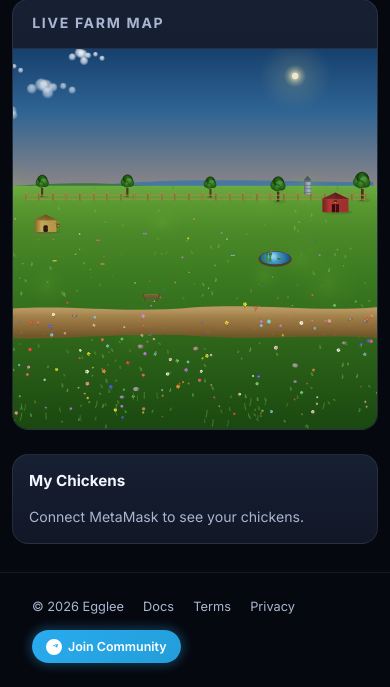
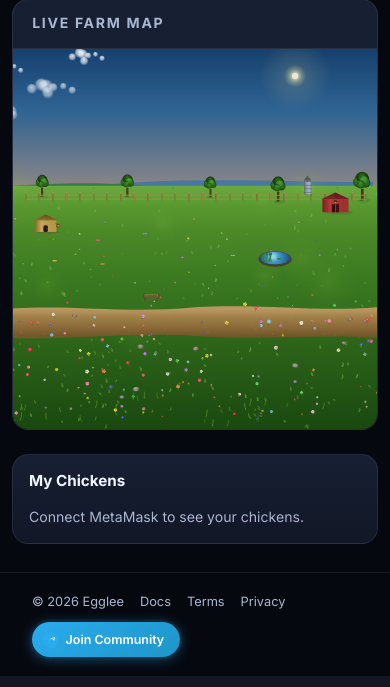
Before and after one commit to originslone-sys/egglee, a PHP site: page /client.html in a window 390 px wide. Shown: the part 1314-2001 px from the top of the page. Run offline with PHP 8.4, Linux system fonts and the light colour scheme.

Commit message:
Fix footer layout, TG button icon and animation
Footer:
- index.html: Single row layout (brand | links | TG button) with
  copyright below, using space-between for clean alignment
- client.html: Clean single row (copyright + links | TG button)
- Both stack vertically on mobile via existing breakpoints

Telegram button:
- Replace monochrome SVG with proper Telegram logo (blue circle + white
  paper plane) for much better visibility on dark background
- Stronger pulse animation: alternates between subtle and prominent
  blue glow with expanding ring effect every 2s
- Hover lifts 2px with deep shadow
- Added flex-shrink:0 to prevent button squishing

Network errors (ERR_ADDRESS_UNREACHABLE, 503, 429) are server/network
issues, not code bugs.

https://claude.ai/code/session_01Efp55Whf77FbrbsyL4srQC

```diff
--- a/public/client.html
+++ b/public/client.html
@@ -341,16 +341,16 @@
     </div>
   </div>
 
-  <footer style="border-top:1px solid var(--stroke);padding:1.5rem 2rem;margin-top:1rem;">
-    <div style="display:flex;align-items:center;justify-content:space-between;flex-wrap:wrap;gap:.8rem;font-size:.8rem;color:var(--text-soft);">
-      <div style="display:flex;align-items:center;gap:1.2rem;flex-wrap:wrap;">
+  <footer style="border-top:1px solid var(--stroke);padding:1.2rem 2rem;margin-top:1rem;">
+    <div style="display:flex;align-items:center;justify-content:space-between;flex-wrap:wrap;gap:.6rem;font-size:.8rem;color:var(--text-soft);">
+      <div style="display:flex;align-items:center;gap:1rem;flex-wrap:wrap;">
         <span>&copy; 2026 Egglee</span>
-        <a href="docs.html" style="color:var(--text-soft);transition:color .2s;" onmouseover="this.style.color='var(--text)'" onmouseout="this.style.color='var(--text-soft)'">Docs</a>
-        <a href="terms.html" style="color:var(--text-soft);transition:color .2s;" onmouseover="this.style.color='var(--text)'" onmouseout="this.style.color='var(--text-soft)'">Terms</a>
-        <a href="privacy.html" style="color:var(--text-soft);transition:color .2s;" onmouseover="this.style.color='var(--text)'" onmouseout="this.style.color='var(--text-soft)'">Privacy</a>
+        <a href="docs.html" class="footer-link">Docs</a>
+        <a href="terms.html" class="footer-link">Terms</a>
+        <a href="privacy.html" class="footer-link">Privacy</a>
       </div>
       <a href="https://t.me/egglee_community" target="_blank" rel="noopener" class="tg-community-btn">
-        <svg width="16" height="16" viewBox="0 0 24 24" fill="currentColor"><path d="M11.944 0A12 12 0 1 0 24 12.056A12.013 12.013 0 0 0 11.944 0ZM16.906 7.224c.1-.002.321.039.465.178a.66.66 0 0 1 .193.442c0 .076-.007.152-.02.227-.204 2.138-.567 4.273-.567 4.273s-.026.19-.117.297a.471.471 0 0 1-.293.16c-.192.017-.425-.126-.594-.233-.265-.167-1.653-1.088-1.979-1.326a.282.282 0 0 1-.126-.197c-.012-.063.027-.142.027-.142s2.281-2.04 2.482-2.766c.015-.056-.043-.084-.125-.06-.502.163-2.946 1.86-4.174 2.697a.93.93 0 0 1-.466.152c-.225-.003-.646-.126-.963-.23-.387-.127-.695-.194-.668-.41.014-.112.17-.227.467-.345 1.834-.8 3.057-1.328 3.668-1.584 1.747-.734 2.11-.862 2.346-.866Z"/></svg>
+        <svg width="16" height="16" viewBox="0 0 24 24" fill="none"><circle cx="12" cy="12" r="12" fill="#2AABEE"/><path d="M17.2 7.6c.1 0 .3.04.43.17a.6.6 0 0 1 .17.4c0 .07-.01.14-.02.21-.19 2-.52 3.94-.52 3.94s-.02.18-.11.27a.43.43 0 0 1-.27.15c-.18.01-.39-.12-.55-.22-.24-.15-1.52-1-1.82-1.22a.26.26 0 0 1-.12-.18c-.01-.06.03-.13.03-.13s2.1-1.88 2.28-2.55c.01-.05-.04-.08-.12-.05-.46.15-2.71 1.71-3.84 2.48a.86.86 0 0 1-.43.14c-.2 0-.59-.12-.88-.21-.36-.12-.64-.18-.62-.38.01-.1.16-.21.43-.32 1.69-.74 2.81-1.22 3.37-1.46 1.61-.67 1.94-.79 2.16-.8Z" fill="#fff"/></svg>
         Join Community
       </a>
     </div>
--- a/public/css/common.css
+++ b/public/css/common.css
@@ -303,23 +303,31 @@ select.input { min-width: 160px; width: auto; }
 .tg-community-btn {
   display: inline-flex;
   align-items: center;
-  gap: .35rem;
-  padding: .4rem .9rem;
+  gap: .4rem;
+  padding: .45rem 1rem .45rem .7rem;
   border-radius: 99px;
   font-size: .78rem;
   font-weight: 600;
   color: #fff;
-  background: linear-gradient(135deg, #2AABEE, #229ED9);
+  background: linear-gradient(135deg, #2AABEE, #1E96C8);
   text-decoration: none;
-  transition: transform .2s, box-shadow .2s, background .2s;
-  animation: tgGlow 2.5s ease-in-out infinite;
+  flex-shrink: 0;
+  transition: transform .25s, box-shadow .25s;
+  animation: tgPulse 2s ease-in-out infinite;
 }
+.tg-community-btn svg { flex-shrink: 0; }
 .tg-community-btn:hover {
-  transform: translateY(-1px) scale(1.04);
-  box-shadow: 0 4px 16px rgba(42, 171, 238, .5);
-  background: linear-gradient(135deg, #38b6f0, #2AABEE);
+  transform: translateY(-2px);
+  box-shadow: 0 6px 20px rgba(42, 171, 238, .5);
 }
-@keyframes tgGlow {
-  0%, 100% { box-shadow: 0 0 0 0 rgba(42, 171, 238, .1); }
-  50% { box-shadow: 0 0 12px 4px rgba(42, 171, 238, .3); }
+@keyframes tgPulse {
+  0%, 100% { box-shadow: 0 2px 8px rgba(42, 171, 238, .2); }
+  50% { box-shadow: 0 2px 16px rgba(42, 171, 238, .5), 0 0 0 4px rgba(42, 171, 238, .1); }
 }
+
+/* ── Footer Link (client dashboard) ─────────── */
+.footer-link {
+  color: var(--text-soft);
+  transition: color .2s;
+}
+.footer-link:hover { color: var(--text); }
```
Also changed, not shown: public/index.html (+12 -15 lines).
